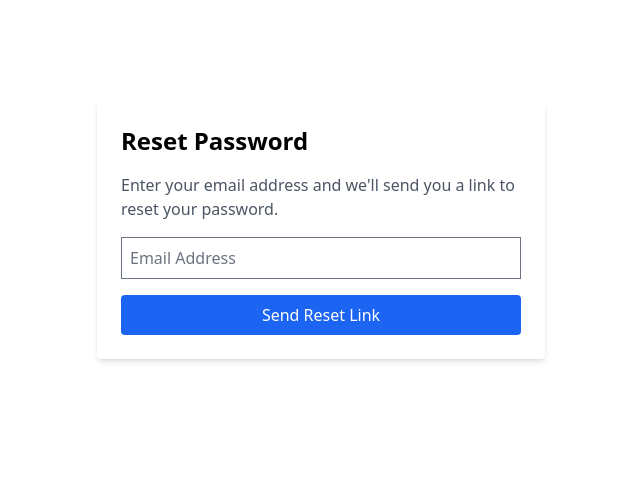
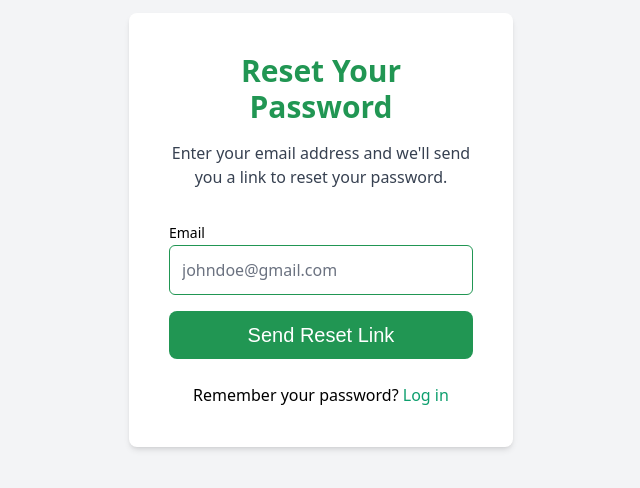
Before and after one commit to Beemhuse/euodia_foods, a Next.js app: page /admin-change-password in a window 1280 px wide. Shown: the part 170-658 px from the top of the page, without its empty margins (319-959 px from the left). Built offline with nearby package versions, Linux system fonts and the light colour scheme; a web font is replaced by a local one.

Commit message:
Updated admin pages with new components,

```diff
--- a/app/admin-change-password/page.jsx
+++ b/app/admin-change-password/page.jsx
@@ -1,5 +1,9 @@
 "use client";
 import { useState } from 'react';
+import InputComponent from "@/components/reusables/input/InputComponent";
+import Button from "@/components/reusables/buttons/Button";
+import { toast, ToastContainer } from "react-toastify";
+import 'react-toastify/dist/ReactToastify.css';
 
 export default function Page() {
   const [email, setEmail] = useState('');
@@ -26,41 +30,58 @@ export default function Page() {
 
       if (res.ok) {
         setMessage('Password reset link has been sent to your email address.');
+        toast.success('Password reset link has been sent to your email address.');
       } else {
         setError(data.message || 'Something went wrong. Please try again.');
+        toast.error(data.message || 'Something went wrong. Please try again.');
       }
     } catch (error) {
       setError('Something went wrong. Please try again.');
+      toast.error('Something went wrong. Please try again.');
     } finally {
       setIsSubmitting(false);
     }
   };
 
   return (
-    <div className="min-h-screen flex items-center justify-center">
-      <form onSubmit={handleSubmit} className="bg-white p-6 rounded shadow-md w-full max-w-md">
-        <h1 className="text-2xl font-bold mb-4">Reset Password</h1>
-        <p className="mb-4 text-gray-600">
+    <div className="min-h-screen flex items-center justify-center bg-gray-100">
+      <form
+        onSubmit={handleSubmit}
+        className="bg-white p-10 shadow-md flex flex-col gap-4 rounded-lg w-full max-w-sm"
+      >
+        <h2 className="text-3xl text-center text-accent font-bold">Reset Your Password</h2>
+        <p className="text-center text-gray-700 mb-4">
           Enter your email address and we'll send you a link to reset your password.
         </p>
-        <input
-          type="email"
-          placeholder="Email Address"
+
+        {error && <p className="text-red-500 text-center">{error}</p>}
+        {message && <p className="text-green-500 text-center">{message}</p>}
+
+        <InputComponent
+          label="Email"
+          placeholder="johndoe@gmail.com"
           value={email}
           onChange={(e) => setEmail(e.target.value)}
-          className="border p-2 mb-4 w-full"
-          required
+          name="email"
+          error={error}
         />
-        {error && <p className="text-red-600 mb-4">{error}</p>}
-        {message && <p className="text-green-600 mb-4">{message}</p>}
-        <button
+
+        <Button
           type="submit"
-          className="bg-blue-600 text-white p-2 rounded w-full"
-          disabled={isSubmitting}
-        >
-          {isSubmitting ? 'Submitting...' : 'Send Reset Link'}
-        </button>
+          title={isSubmitting ? "Sending..." : "Send Reset Link"}
+          color="accent"
+          isLoading={isSubmitting}
+        />
+
+        <p className="text-center mt-2">
+          Remember your password?{" "}
+          <a href="/auth/login" className="text-green-500">
+            Log in
+          </a>
+        </p>
       </form>
+
+      <ToastContainer />
     </div>
   );
 }
--- a/app/admin-reset-password/page.jsx
+++ b/app/admin-reset-password/page.jsx
@@ -1,6 +1,10 @@
 "use client";
 import { useState } from 'react';
 import { useRouter } from 'next/navigation';
+import InputComponent from "@/components/reusables/input/InputComponent";
+import Button from "@/components/reusables/buttons/Button";
+import { toast, ToastContainer } from "react-toastify";
+import 'react-toastify/dist/ReactToastify.css';
 
 export default function ResetPassword() {
   const router = useRouter();
@@ -24,36 +28,47 @@ export default function ResetPassword() {
 
       if (res.ok) {
         setSuccess('Password reset successful! Redirecting to login...');
+        toast.success('Password reset successful! Redirecting to login...');
         setTimeout(() => {
           router.push('/auth/admin/login');
         }, 3000);
       } else {
         const data = await res.json();
         setError(data.message);
+        toast.error(data.message);
       }
     } catch (error) {
       setError('Something went wrong. Please try again later.');
+      toast.error('Something went wrong. Please try again later.');
     }
   };
 
   return (
-    <div className="min-h-screen flex items-center justify-center">
-      <form onSubmit={handleSubmit} className="bg-white p-6 rounded shadow-md">
-        <h1 className="text-2xl font-bold mb-4">Reset Password</h1>
-        <input
-          type="password"
+    <div className="min-h-screen flex items-center justify-center bg-gray-100">
+      <form onSubmit={handleSubmit} className="bg-white p-10 shadow-md flex flex-col gap-4 rounded-lg w-full max-w-sm">
+        <h2 className="text-3xl text-center text-accent font-bold">Reset Your Password</h2>
+        <p className="text-center text-gray-700 mb-4">Please enter your new password below.</p>
+
+        <InputComponent
+          label="New Password"
           placeholder="New Password"
           value={newPassword}
           onChange={(e) => setNewPassword(e.target.value)}
-          className="border p-2 mb-4 w-full"
-          required
+          type="password"
+          error={error}
         />
-        {error && <p className="text-red-600">{error}</p>}
-        {success && <p className="text-green-600">{success}</p>}
-        <button type="submit" className="bg-blue-600 text-white p-2 rounded w-full">
-          Reset Password
-        </button>
+
+        <Button
+          type="submit"
+          title="Reset Password"
+          color="accent"
+        />
+
+        {error && <p className="text-red-500 text-center">{error}</p>}
+        {success && <p className="text-green-500 text-center">{success}</p>}
       </form>
+
+      <ToastContainer />
     </div>
   );
 }
--- a/app/admin/transactions/page.jsx
+++ b/app/admin/transactions/page.jsx
@@ -5,6 +5,7 @@ import Table from "@/components/reusables/table/Table";
 import { client } from "@/utils/sanity/client";
 import { FcNext, FcPrevious } from "react-icons/fc";
 import Pagination from '@/components/reusables/Pagination';
+import useCurrencyFormatter from '@/hooks/useCurrencyFormatter';
 
 export default function Page() {
   const [transactions, setTransactions] = useState([]);
@@ -14,6 +15,7 @@ export default function Page() {
   const [pageSize] = useState(10); // You can change this value to the desired number of rows per page
   const [filter, setFilter] = useState("all");
   const [searchTerm, setSearchTerm] = useState("");
+  const formatCurrency = useCurrencyFormatter();
 
   useEffect(() => {
     const fetchTransactions = async () => {
@@ -115,7 +117,7 @@ export default function Page() {
     {
       title: "Amount",
       key: "amount",
-      render: (data) => <span>{data.amount ?? "Not Available"}</span>,
+      render: (data) => <span>{formatCurrency(data.amount ?? "Not Available")}</span>,
     },
   ];
 
--- a/app/auth/admin/register/page.jsx
+++ /dev/null
@@ -1,117 +0,0 @@
-"use client";
-
-import React, { useState } from "react";
-import { useForm } from "react-hook-form";
-import * as yup from "yup";
-import { yupResolver } from "@hookform/resolvers/yup";
-import InputComponent from "@/components/reusables/input/InputComponent";
-import axios from "axios";
-import { useRouter } from "next/navigation";
-import { handleGenericError } from "@/utils/errorHandler";
-import useCookies from "@/hooks/useCookies";
-import { toast } from "react-toastify";
-import Link from "next/link";
-
-const schema = yup.object().shape({
-  name: yup.string().required("Name is required"),
-  email: yup.string().email("Invalid email").required("Email is required"),
-  password: yup
-    .string()
-    .min(8, "Password must be at least 8 characters")
-    .required("Password is required"),
-  terms: yup.boolean().oneOf([true], "You must accept the terms and conditions"),
-});
-
-export default function Signup() {
-  const [loading, setLoading] = useState(false);
-  const [success, setSuccess] = useState("");
-  const [error, setError] = useState("");
-  const { setCookie } = useCookies();
-  const router = useRouter();
-
-  const {
-    register,
-    handleSubmit,
-    formState: { errors },
-  } = useForm({ resolver: yupResolver(schema) });
-
-  const onSubmit = async (data) => {
-    const { name, email, password } = data;
-    try {
-      setLoading(true);
-      const response = await axios.post('/api/admin/signup', { name, email, password });
-      setLoading(false);
-      setCookie("admineu_token", response?.data?.token);
-      toast.success("Admin signup successfully")
-      router.push("/auth/admin/login");
-    } catch (error) {
-      const errMsg = handleGenericError(error);
-      toast.error(errMsg)
-      setError(errMsg);
-      setLoading(false);
-    }
-  };
-
-  return (
-    <div className="min-h-screen flex items-center justify-center bg-gray-100">
-      <form
-        onSubmit={handleSubmit(onSubmit)}
-        className="bg-white p-10  shadow-md flex flex-col gap-4 rounded-lg max-w-md mx-auto"
-      >
-        <h2 className="text-3xl text-center text-accent font-bold">Sign up to your Admin dashboard</h2>
-        <p className="text-center text-gray-700 mb-4">Quick & Simple way to stay in charge</p>
-
-        {error && <p className="text-red-500 text-center">{error}</p>}
-        {success && <p className="text-green-500 text-center">{success}</p>}
-
-        <InputComponent
-          label="Name"
-          placeholder="John Doe"
-          name="name"
-          register={register}
-          error={errors.name?.message}
-        />
-        <InputComponent
-          label="Email"
-          placeholder="johndoe@gmail.com"
-          name="email"
-          register={register}
-          error={errors.email?.message}
-        />
-        <InputComponent
-          label="Password"
-          placeholder="Password"
-          name="password"
-          register={register}
-          error={errors.password?.message}
-          type="password"
-        />
-        <div className="mb-4">
-          <label className="inline-flex items-center">
-            <input
-              type="checkbox"
-              name="terms"
-              {...register("terms")}
-              className="form-checkbox"
-            />
-            <span className="ml-2">I agree to the Terms of Service and Privacy Policy</span>
-          </label>
-          {errors.terms && <p className="text-red-500 text-sm mt-1">{errors.terms.message}</p>}
-        </div>
-        <button
-          type="submit"
-          className={`w-full py-2 rounded-lg text-white ${loading ? 'bg-gray-400 cursor-not-allowed' : 'bg-green-500 hover:bg-green-600'}`}
-          disabled={loading}
-        >
-          {loading ? 'Creating account...' : 'Create an account'}
-        </button>
-        <p className="text-center mt-4">
-          Already have an account?{" "}
-          <Link href="/auth/admin/login" className="text-green-500">
-            Log in
-          </Link>
-        </p>
-      </form>
-    </div>
-  );
-}
--- a/components/layout/loader/CirclarLoader.jsx
+++ b/components/layout/loader/CirclarLoader.jsx
@@ -2,7 +2,7 @@ import React from 'react';
 
 const CircularLoader = () => (
   <div className="flex justify-center items-center">
-    <div className="w-10 h-10 border-4 border-t-4 border-[#660066] rounded-full animate-spin"></div>
+    <div className="w-10 h-10 border-4 border-t-4 border-[#2b881f] rounded-full animate-spin"></div>
   </div>
 );
 
```
Also changed, not shown: app/admin/customers/page.jsx (+9 -16 lines), app/admin/location/page.jsx (+7 -4 lines).
